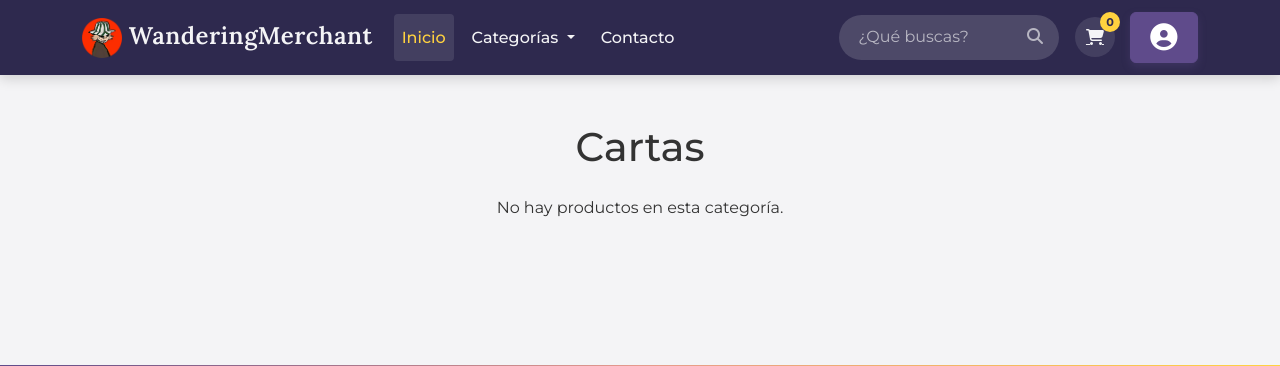
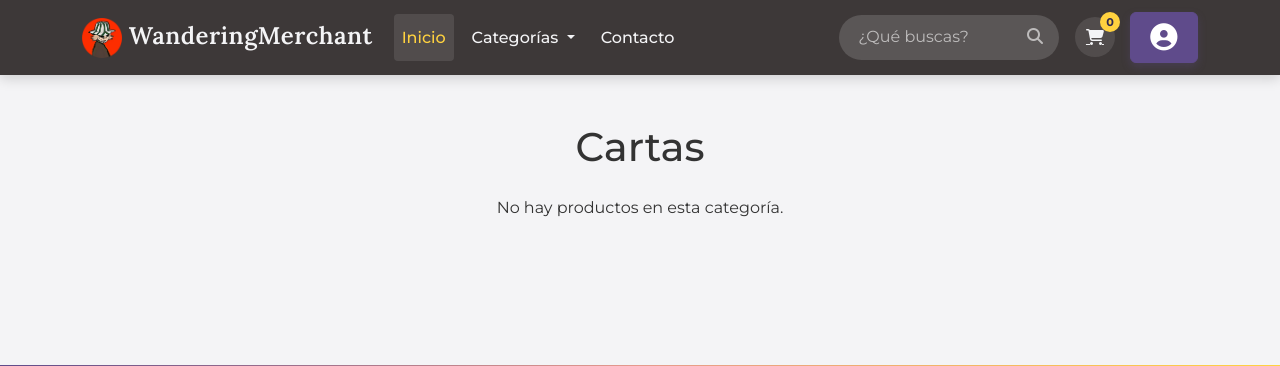
Before and after one commit to runo06/Wandering-Merchant, a Django app: page /categoria/cartas/ in a window 1280 px wide. Shown: the top 366 px of the page. Run offline with Django 5.2, Linux system fonts and the light colour scheme; data comes from the database, SQL or seed files in the repository.

Commit message:
Update base.html

```diff
--- a/templates/base.html
+++ b/templates/base.html
@@ -35,7 +35,7 @@
 
         /* Header mejorado */
         .navbar {
-            background-color: var(--dark-color);
+            background-color: #3D3838;
             box-shadow: 0 4px 12px rgba(0,0,0,0.15);
             padding: 0.75rem 0;
         }
```
